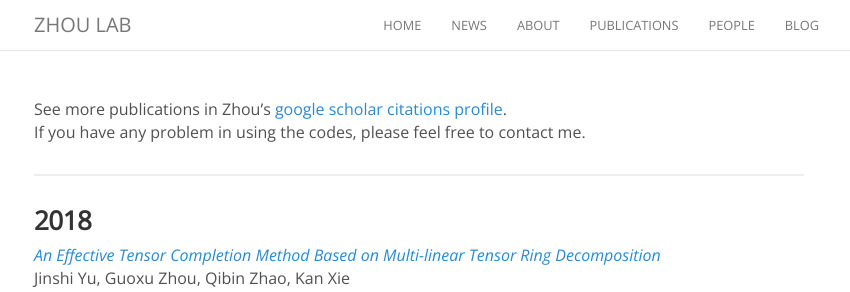
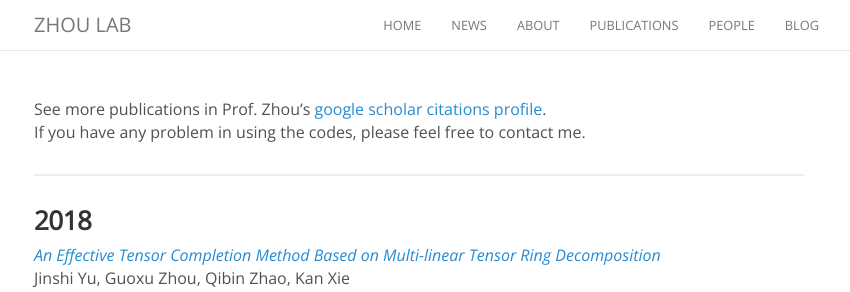
Before and after one commit to zhougdut/zhougdut.github.io, a Jekyll site: the page built from publications.md, in a window 1280 px wide and 900 px high. Shown: the top 292 px of the window, without its empty margins (221-1071 px from the left). Built offline with Jekyll 4.4.1, drawn with Linux system fonts in a browser that asks for light colours; nearby versions of some CDN libraries; comment, search, counter and statistics services are not loaded.

Commit message:
publication

```diff
--- a/publications.md
+++ b/publications.md
@@ -3,7 +3,7 @@
 permalink: /publication/
 ---
 
-See more publications in Zhou's  [google scholar citations profile](https://scholar.google.com/citations?user=MiFqJGcAAAAJ).<br>
+See more publications in Prof. Zhou's  [google scholar citations profile](https://scholar.google.co.jp/citations?hl=en&user=BIUkSFEAAAAJ&view_op=list_works&sortby=pubdate).<br>
 If you have any problem in using the codes, please feel free to contact me.
 <hr>
 ### 2018
```
